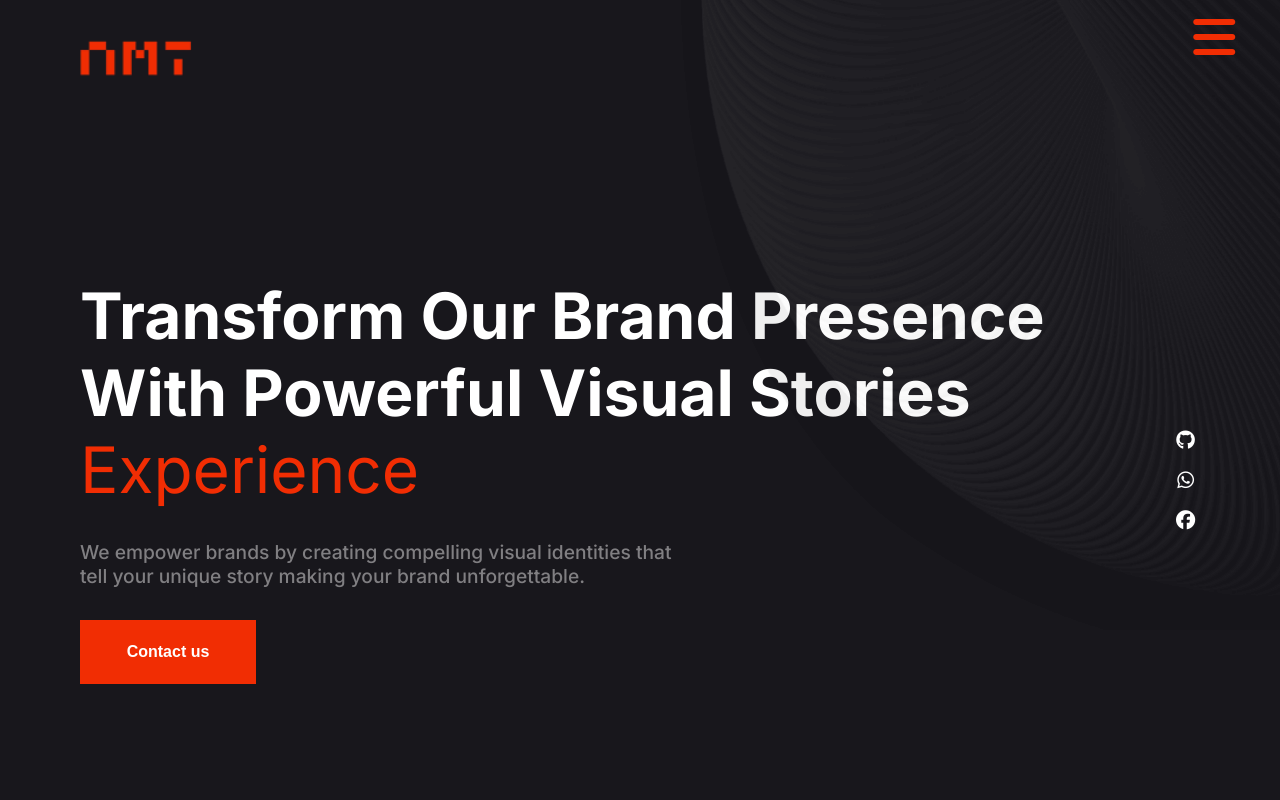
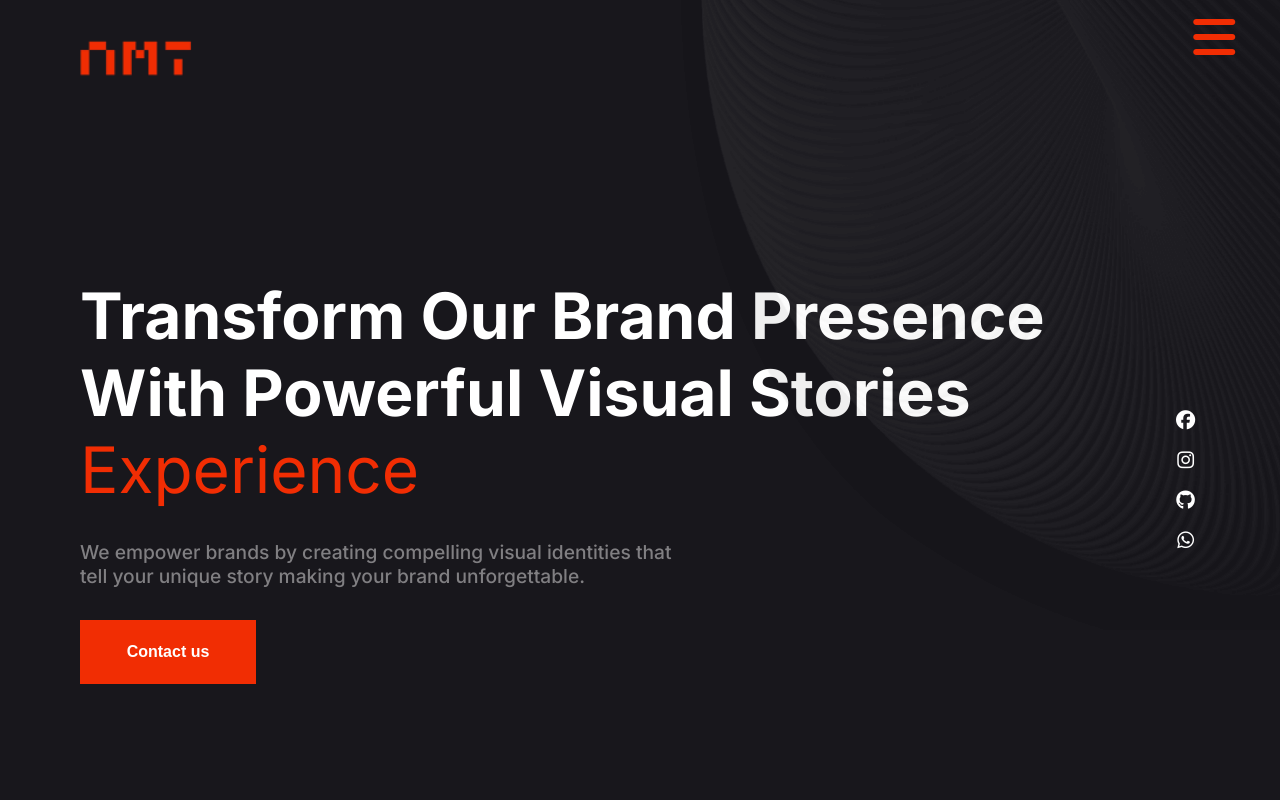
Before and after one commit to AMT-Egypt/AMT, a React (Create React App) app: page / in a window 1280 px wide. Shown: the top 800 px of the page. Built offline with nearby package versions, Linux system fonts and the light colour scheme.

Commit message:
scroll bar and links

```diff
--- a/src/components/Hero/Hero.tsx
+++ b/src/components/Hero/Hero.tsx
@@ -10,6 +10,9 @@ export default function Hero() {
 		window.open('https://github.com/AMT-Egypt');
 	};
 	let goToFacebook = () => {
+		window.open('https://www.facebook.com/profile.php?id=61559455807819&mibextid=ZbWKwL');
+	};
+	let goToInstagram = () => {
 		window.open('https://www.facebook.com/profile.php?id=61559455807819&mibextid=ZbWKwL');
 	};
 
@@ -39,18 +42,18 @@ export default function Hero() {
 					</div>
 				</div>
 				<div className='IconsParent'>
+					<div onClick={goToFacebook}>
+						<i className='fa-brands fa-facebook'></i>
+					</div>{' '}
+					<div onClick={goToInstagram}>
+						<i className='fa-brands fa-instagram'></i>
+					</div>{' '}
 					<div onClick={goToGithub}>
 						<i className='fa-brands fa-github'></i>
 					</div>{' '}
-					{/* GitHub */}
 					<div onClick={handleContact}>
 						<i className='fa-brands fa-whatsapp'></i>
 					</div>{' '}
-					{/* WhatsApp */}
-					<div onClick={goToFacebook}>
-						<i className='fa-brands fa-facebook'></i>
-					</div>{' '}
-					{/* Facebook */}
 				</div>
 			</section>
 			<main className='talkAbout'>
--- a/src/components/NavBar/NavBar.tsx
+++ b/src/components/NavBar/NavBar.tsx
@@ -1,7 +1,7 @@
 import { useState } from "react";
 import logo from "../../assets/logo.png";
+import { CloseIcon, ContactUsIcon } from "../../icons/icons";
 import "../../style/Navbar.css";
-import { ContactUsIcon, CloseIcon } from "../../icons/icons";
 export default function NavBar() {
   const [menuVisible, setMenuVisible] = useState(false);
 
@@ -31,7 +31,7 @@ export default function NavBar() {
     window.location.reload();
   };
   return (
-    <header className="Navbar">
+    <header className="Navbar" id="navbar">
       <img onClick={reloadWindow} className="logo" src={logo} alt="logo" />
       <div className="menuIcon" onClick={handleMenuToggle}>
         {menuVisible ? "" : <i className="fa-solid fa-bars"></i>}
--- a/src/components/OurWork/Work.tsx
+++ b/src/components/OurWork/Work.tsx
@@ -1,9 +1,9 @@
 import Carousel from "../Carousel";
-import "./Work.css"
+import "./Work.css";
 
 const Work = () => {
     return (
-        <div className="work">
+        <div className="work" id="work">
             <h1 className="titleH1">Our Work</h1>
             <Carousel>
                 <div className="back">
--- a/src/components/Services/Services.tsx
+++ b/src/components/Services/Services.tsx
@@ -5,8 +5,8 @@ import ServiceHead from "./Service.head";
 import ServiceStrategy from "./Service.strategy";
 const Services = () => {
     return (
-        <div className="services">
-            <ServiceHead/>
+        <div className="services" id="service">
+            <ServiceHead />
             <ServiceStrategy />
             <ServiceDesign />
             <ServiceDevelopment />
--- a/src/sections/contact_us/contact_us.tsx
+++ b/src/sections/contact_us/contact_us.tsx
@@ -12,7 +12,7 @@ const ContactUs = () => {
 	let handleContact = (e: FormEvent) => {
 		e.preventDefault();
 		const check = msgValidator({
-			fullname: fullNameRef.current?.value,
+			fullName: fullNameRef.current?.value,
 			email: emailRef.current?.value,
 			phone: phoneRef.current?.value,
 			message: msgBoxRef.current?.value,
@@ -26,8 +26,8 @@ const ContactUs = () => {
 		}
 	};
 	return (
-		<section className='contact-us'>
-			<div className='wraper'>
+		<section className='contact-us' id='contact'>
+			<div className='wrapper'>
 				<img src={handImage} alt='Hand Holding Telephone' />
 			</div>
 			<div className='form-area'>
--- a/src/sections/contact_us/style.css
+++ b/src/sections/contact_us/style.css
@@ -3,13 +3,16 @@
 	justify-content: space-between;
 	align-items: center;
 }
-.wraper img {
+
+.wrapper img {
 	max-width: 100%;
 	scale: 1.1;
 }
+
 .form-area {
 	padding: 0 4rem 0 0;
 }
+
 .form-area h4 {
 	line-height: 42px;
 	font-weight: 400;
@@ -26,6 +29,7 @@
 	color: #ffff;
 	margin: 0.5rem 0 2rem;
 }
+
 .form-area button {
 	background-color: #f12d03;
 	color: white;
@@ -50,43 +54,52 @@
 	font-size: 1.1rem;
 	caret-color: #f12d03;
 }
+
 .form-group {
 	display: flex;
 	align-items: center;
 	gap: 1rem;
 	margin: 1.5rem 0;
 }
+
 .form-area textarea {
 	resize: none;
 	height: 95px;
 }
+
 @media (max-width: 1200px) {
 	.form-area h4 {
 		font-size: 2rem;
 	}
 }
+
 @media (max-width: 900px) {
 	.form-area h4 {
 		font-size: 1.2rem;
 	}
 }
+
 @media (max-width: 768px) {
 	.contact-us {
 		flex-direction: column;
 		padding: 0rem 0rem 6rem;
 	}
+
 	.form-area {
 		text-align: center;
 		padding: 1rem;
 	}
+
 	.form-area h4 {
 		font-size: 2.2rem;
 		line-height: 47px;
 	}
+
 	.form-area button {
 		margin: 2rem 0;
 	}
 }
+
 @media (max-width: 425px) {
 	.contact-us {
 		flex-direction: column;
@@ -94,20 +107,25 @@
 		align-items: center;
 		justify-content: center;
 	}
-	.wraper {
+
+	.wrapper {
 		display: none;
 	}
+
 	.form-area {
 		padding: 1rem;
 		text-align: center;
 	}
+
 	.form-area h4 {
 		font-size: 1.5rem;
 		line-height: 37px;
 	}
+
 	.form-area p {
 		font-size: 1.14rem;
 	}
+
 	.form-area button {
 		margin: 2rem 0;
 	}
--- a/src/sections/footer/footer.tsx
+++ b/src/sections/footer/footer.tsx
@@ -4,19 +4,8 @@ import logo from "../../assets/logo.png";
 import "./style.css";
 
 const Footer = () => {
-  let goToFacebook = () => {
-    window.open(
-      "https://www.facebook.com/profile.php?id=61559455807819&mibextid=ZbWKwL"
-    );
-  };
-  let goToGithub = () => {
-    window.open("https://github.com/AMT-Egypt");
-  };
-  let handleContact = () => {
-    window.open("https://wa.me/+201019472864");
-  };
   let goToMail = () => {
-    window.open("https://amtteam@gmail.com");
+    window.open("amt.egypt1@gmail.com");
   };
 
   let [Year, setYear] = useState(0);
@@ -37,28 +26,31 @@ const Footer = () => {
           </div>
           <ul className="links">
             <li>
-              <a onClick={goToFacebook} href="#" className="active">
+              <a
+                href="https://www.facebook.com/profile.php?id=61559455807819&mibextid=ZbWKwL"
+                className="active">
                 Facebook
               </a>
             </li>
             <li>
-              <a href="#" className="active">
+              <a
+                href="https://www.facebook.com/profile.php?id=61559455807819&mibextid=ZbWKwL"
+                className="active">
                 Instagram
               </a>
             </li>
             <li>
-              <a href="#" className="active">
-                Behance
-              </a>
-            </li>
-            <li>
-              <a onClick={goToGithub} href="#" className="active">
+              <a
+                href="https://github.com/AMT-Egypt"
+                className="active">
                 Github
               </a>
             </li>
             <li>
-              <a onClick={handleContact} href="#" className="active">
-                What'sapp
+              <a
+                href="https://wa.me/+201019472864"
+                className="active">
+                Whatsapp
               </a>
             </li>
           </ul>
@@ -66,25 +58,35 @@ const Footer = () => {
         <hr />
         <ul className="site-links">
           <li className="active">
-            <a href="/" className="active">
+            <a href="#navbar" className="active">
               Home
             </a>
           </li>
           <li>
-            <a href="/">Work</a>
+            <a href="#work">
+              Work
+            </a>
           </li>
           <li>
-            <a href="/">Services</a>
+            <a href="#service">
+              Services
+            </a>
           </li>
           <li>
-            <a href="/">Contact</a>
+            <a href="#contact">
+              Contact
+            </a>
           </li>
         </ul>
         <hr />
         <div className="info">
           <div className="c-info">
-            <p>+20 1121234656</p>
-            <p onClick={goToMail}>amtteam@gmail.com</p>
+            <a href="https://wa.me/+201019472864">
+              +201019472864
+            </a>
+            <a href="mailto:amt.egypt1@gmail.com">
+              amt.egypt1@gmail.com
+            </a>
           </div>
           <div className="privacy">
             <a href="/">Privacy Policy</a>
--- a/src/style/App.css
+++ b/src/style/App.css
@@ -0,0 +1,27 @@
+html {
+    --sb-track-color: #18171c;
+    --sb-thumb-color: #f12d03;
+    --sb-size: 4px;
+    scroll-behavior: smooth;
+}
+
+html::-webkit-scrollbar {
+    width: var(--sb-size)
+}
+
+html::-webkit-scrollbar-track {
+    background: var(--sb-track-color);
+    border-radius: 1px;
+}
+
+html::-webkit-scrollbar-thumb {
+    background: var(--sb-thumb-color);
+    border-radius: 1px;
+    border: 1px solid #232E33;
+}
+
+@supports not selector(::-webkit-scrollbar) {
+    html {
+        scrollbar-color: var(--sb-thumb-color) var(--sb-track-color);
+    }
+}
--- a/src/utils/validate.ts
+++ b/src/utils/validate.ts
@@ -1,5 +1,5 @@
 type formDataType = {
-    fullname: string | undefined,
+    fullName: string | undefined,
     email: string | undefined,
     phone: string | undefined,
     message: string | undefined
@@ -7,7 +7,7 @@ type formDataType = {
 const msgValidator = (formData: formDataType): boolean => {
 
 
-    if (formData.fullname === '' || formData.email === '' || formData.phone === '' || formData.message === '') {
+    if (formData.fullName === '' || formData.email === '' || formData.phone === '' || formData.message === '') {
         return false
     } else {
         return true
```
Also changed, not shown: src/App.tsx (+6 -4 lines).
